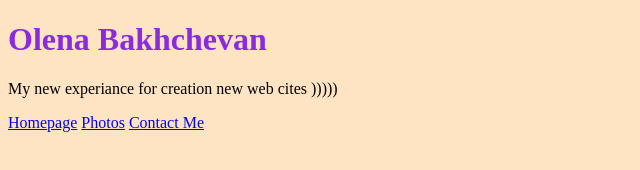
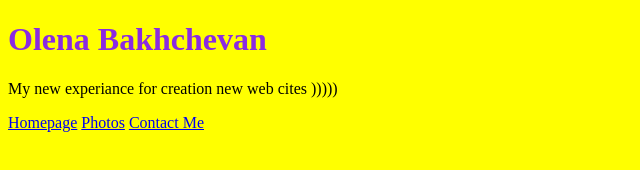
Before and after one commit to LenaKvitka/Live-Server-project, a plain HTML site: page index.html in a window 1280 px wide. Shown: the whole page, without its empty margins (0-640 px from the left). Drawn offline with Linux system fonts and the light colour scheme.

Commit message:
Change background color

```diff
--- a/style.css
+++ b/style.css
@@ -5,5 +5,5 @@ img {
   width: 100px;
 }
 body {
-  background-color: bisque;
+  background-color: yellow;
 }
```
